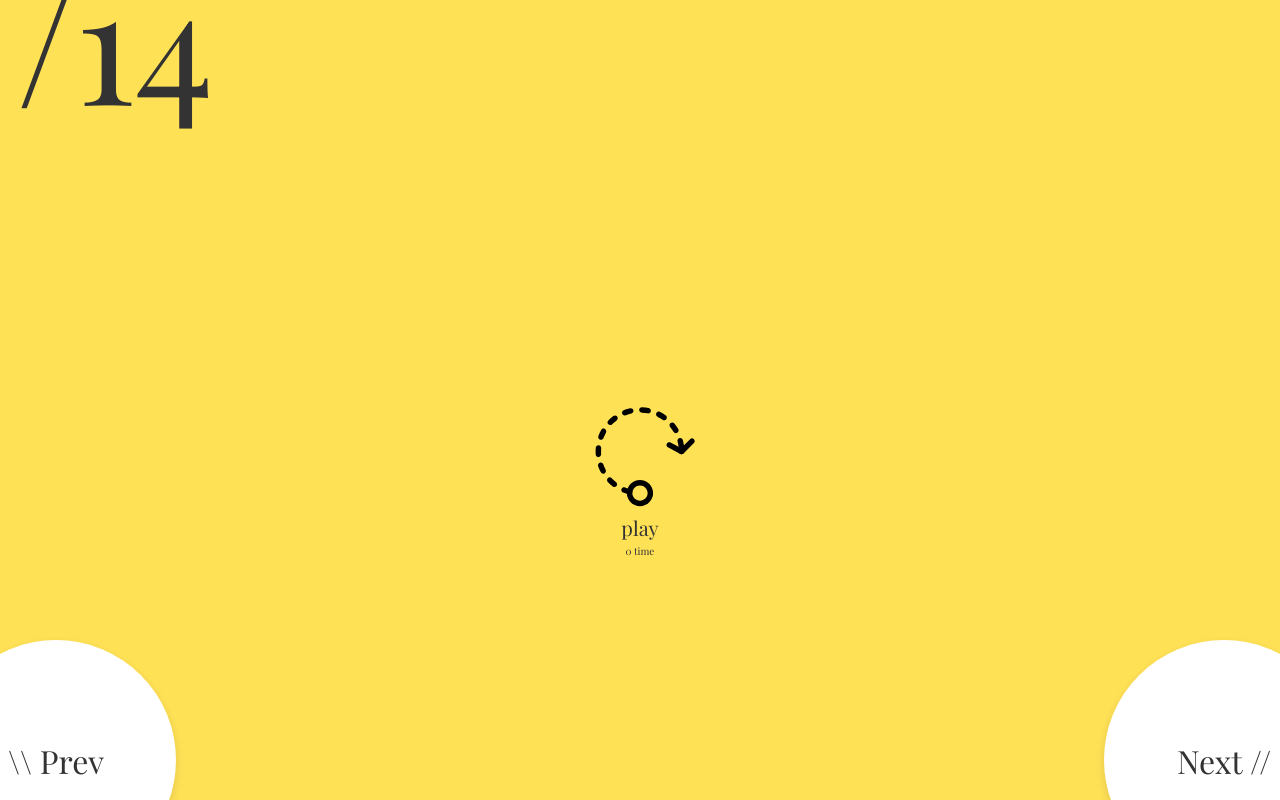
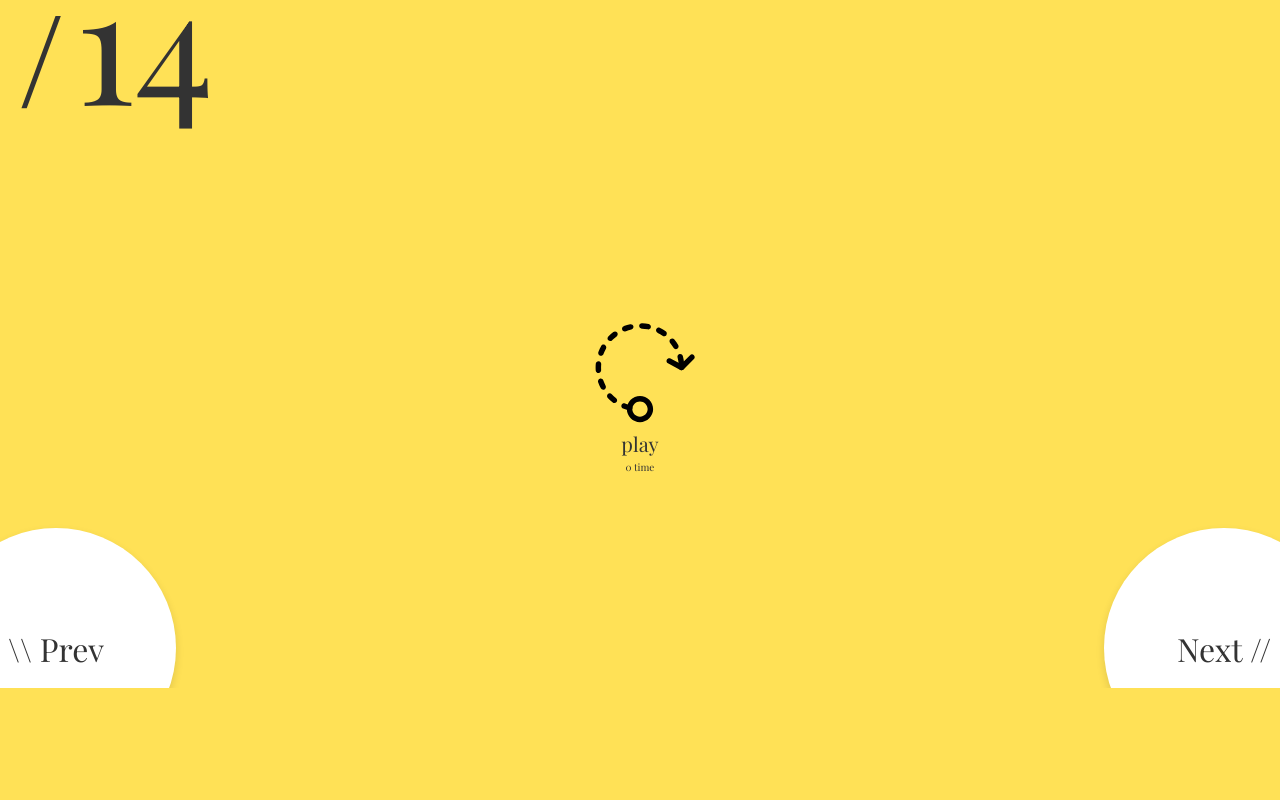
Before and after one commit to htgmanics/say-my-interview-question, a Next.js app: page / in a window 1280 px wide. Built offline with nearby package versions, Linux system fonts and the light colour scheme; a web font is replaced by a local one.

Commit message:
fix height 100vh, fix style components bugs with .babelrc

```diff
--- a/pages/index.js
+++ b/pages/index.js
@@ -5,9 +5,7 @@ import Image from 'next/image';
 import questionData from '../data/data.json';
 
 const shuffledArray = (array) => array.sort(() => 0.5 - Math.random());
-const Container = styled.div`
-  background-color: #ffe156;
-`;
+const Container = styled.div`background-color: #ffe156;`;
 
 const Main = styled.main`
 	position: relative;
@@ -22,6 +20,9 @@ const Main = styled.main`
 const Facade = styled.div`
 	position: relative;
 	flex: 2;
+	height: 100%;
+	overflow-y: auto;
+	overflow-x: hidden;
 `;
 const Number = styled.div`
 	margin-top: -3.5rem;
@@ -54,13 +55,13 @@ const ReplayButton = styled.a`
 	span {
 		font-size: 1.25rem;
 		align-self: center;
-    transition: all 0.3s ease-out;
+		transition: all 0.3s ease-out;
 	}
-  sub,
+	sub,
 	sup {
 		font-size: 0.5em;
 	}
-  &:hover {
+	&:hover {
 		> span:first-child {
 			transform: rotate(60deg);
 		}
@@ -81,9 +82,9 @@ const ButtonBase = styled.button`
 	will-change: transform;
 	transition: all 0.3s ease-in-out;
 	&:hover {
-    background-color: #333;
+		background-color: #333;
 		color: #fff;
-    transform: scale(1.5);
+		transform: scale(1.5);
 	}
 `;
 const PrevButton = styled(ButtonBase)`
@@ -155,10 +156,10 @@ export default function Home({ questions }) {
 					<Question show={replayTime > 3}>{currentQuestion.title}</Question>
 					<ReplayButton onClick={replayQuestion}>
 						<Image src="/replay.svg" height={125} width={125} />
+						<span>{replayTime === 0 ? `play` : `replayed`}</span>
 						<span>
-              {replayTime === 0 ? `play` : `replayed`}
+							<sup>{replayTime} time</sup>
 						</span>
-            <span><sup>{replayTime} time</sup></span>
 					</ReplayButton>
 				</Facade>
 				<Controls>
--- a/styles/globals.css
+++ b/styles/globals.css
@@ -6,33 +6,26 @@ body {
 	font-weight: 400;
 	color: #333;
 	background-color: #ffe156;
-	-webkit-user-select: none; /* Chrome all / Safari all */
-	-moz-user-select: none; /* Firefox all */
-	-ms-user-select: none; /* IE 10+ */
-	user-select: none; /* Likely future */
+	-webkit-user-select: none;  /* Chrome all / Safari all */
+	-moz-user-select: none;     /* Firefox all */
+	-ms-user-select: none;      /* IE 10+ */
+	user-select: none;          /* Likely future */
 	/* font-style: italic; */
 }
 body {
 	height: 100vh;
 }
 
-
+@supports (-webkit-touch-callout: none) {
+	body {
+		height: -webkit-fill-available;
+	}
+}
 body > div:first-child,
 div#__next,
 div#__next > div {
-	height: 100%;
+	height: 86vh;
 }
-
-@supports (-webkit-touch-callout: none) {
-	body,
-	body > div:first-child,
-	div#__next,
-	div#__next > div
-	 {
-		height: -webkit-fill-available;
-	}
-}
-
 a {
 	color: inherit;
 	/* text-decoration: none; */
```
